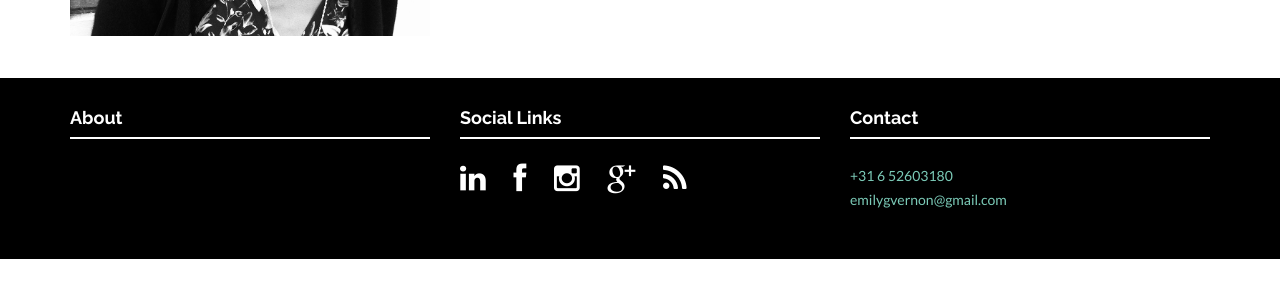
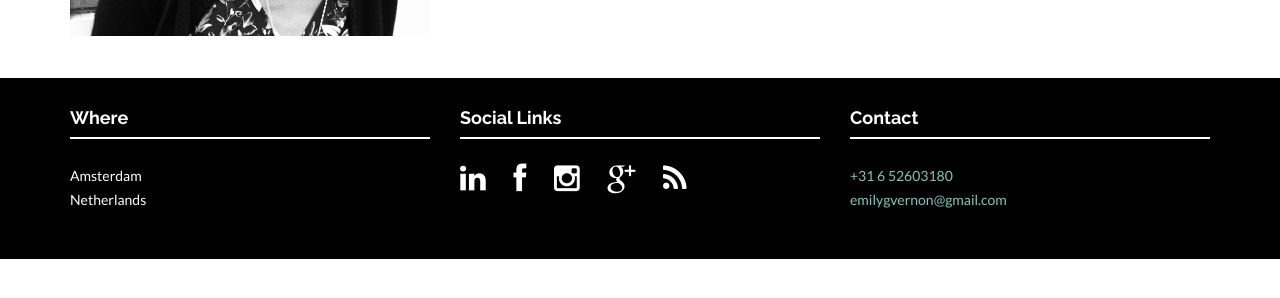
Before and after one commit to emilygv/emilyvernon.com, a Jekyll site: the page built from about.html, in a window 1280 px wide. Shown: the part 514-812 px from the top of the page. Built offline with Jekyll 4.4.1, drawn with Linux system fonts in a browser that asks for light colours; nearby versions of some CDN libraries.

Commit message:
Changed about to where

```diff
--- a/_includes/footer.html
+++ b/_includes/footer.html
@@ -2,9 +2,9 @@
     <div class="container">
         <div class="row">
             <div class="col-sm-4">
-                <h4>About</h4>
+                <h4>Where</h4>
                 <div class="hline-w"></div>
-                <p>{{ site.about }}</p>
+                <p>{{ site.where }}</p>
             </div>
             <div class="col-sm-4">
                 <h4>Social Links</h4>
```
